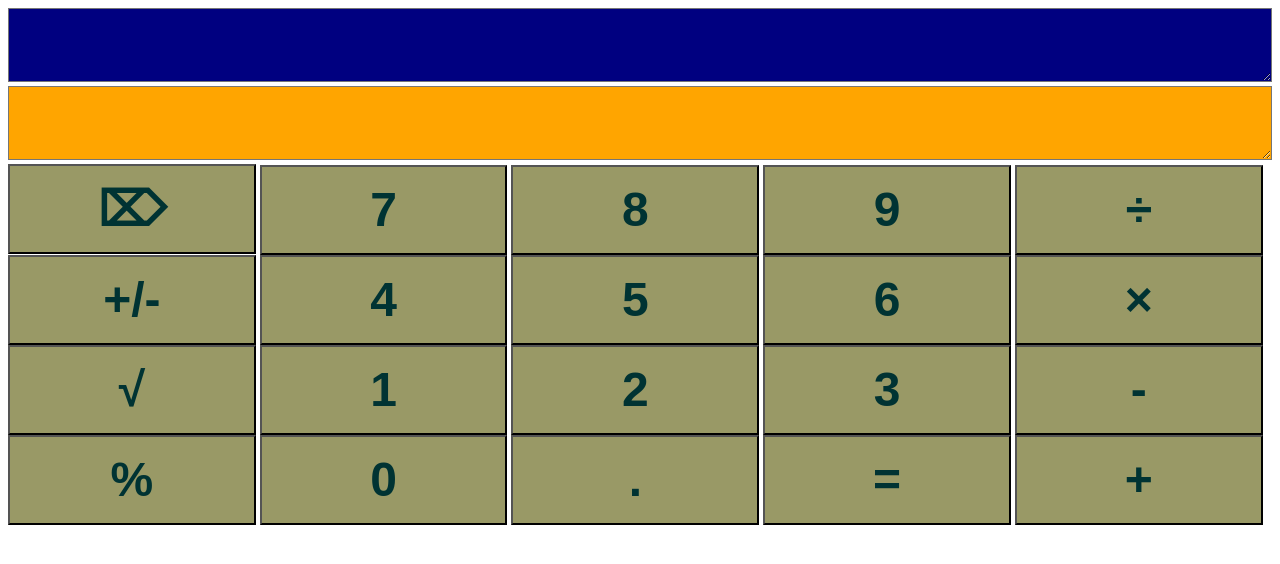
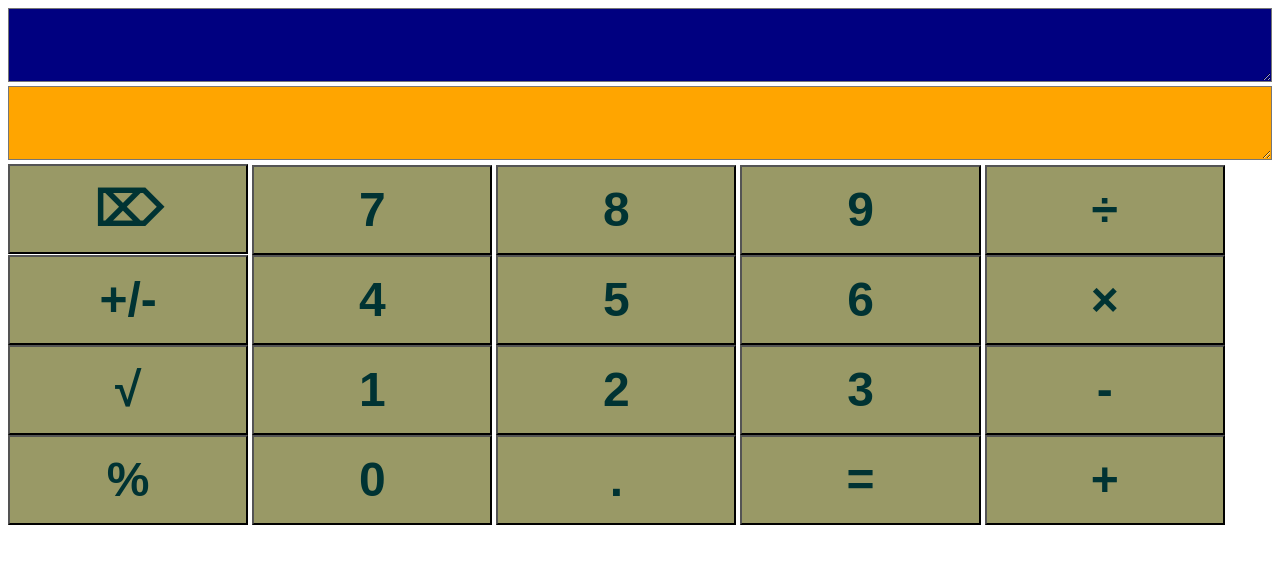
Before and after one commit to rahathossenmanik/Calculator, a plain HTML site: page index.html in a window 1280 px wide. Drawn offline with Linux system fonts and the light colour scheme.

Commit message:
Screen Size Bug Fixed.

```diff
--- a/index.html
+++ b/index.html
@@ -23,7 +23,7 @@
 			  color: white;
 			}
 			button {
-				width: 19.6%;
+				width: 19%;
 				height: 90px;
 				color: #003333;
 				background-color: #999966;
```
